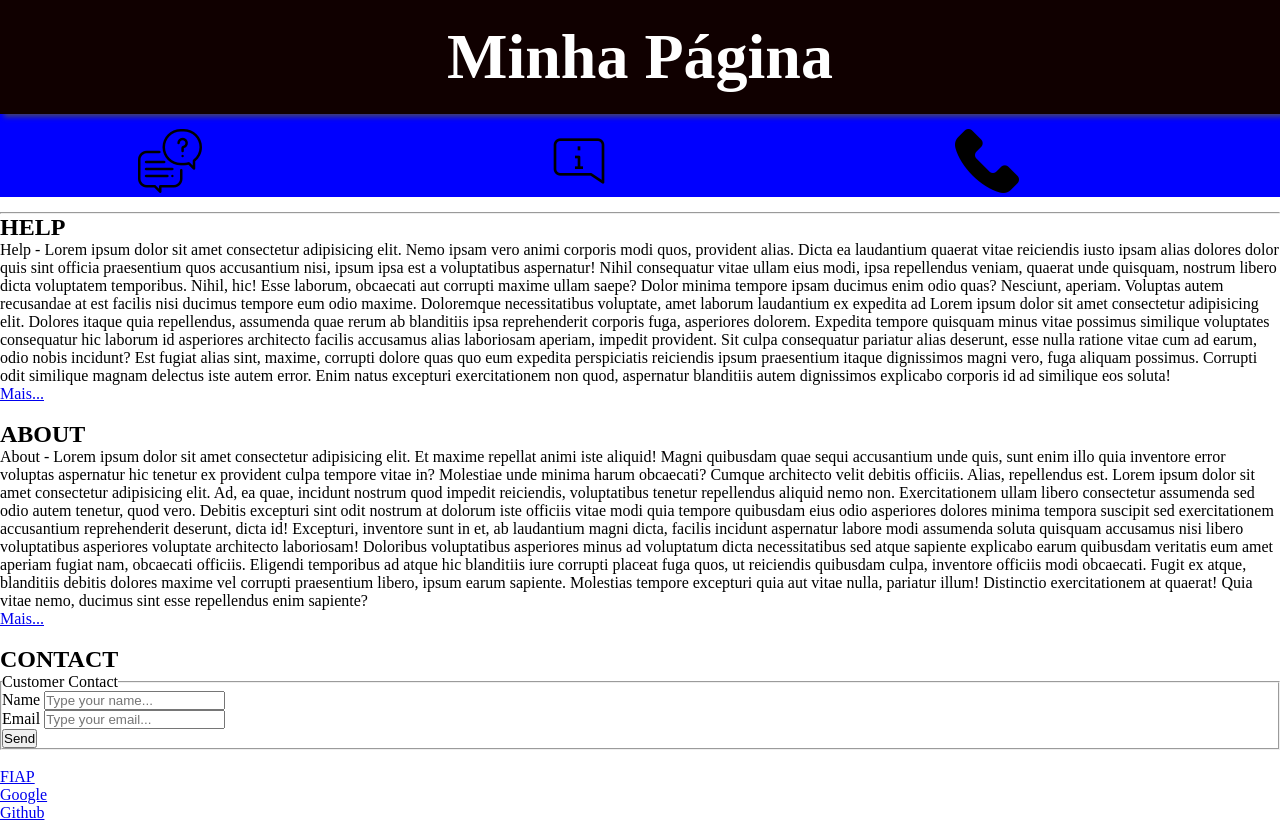
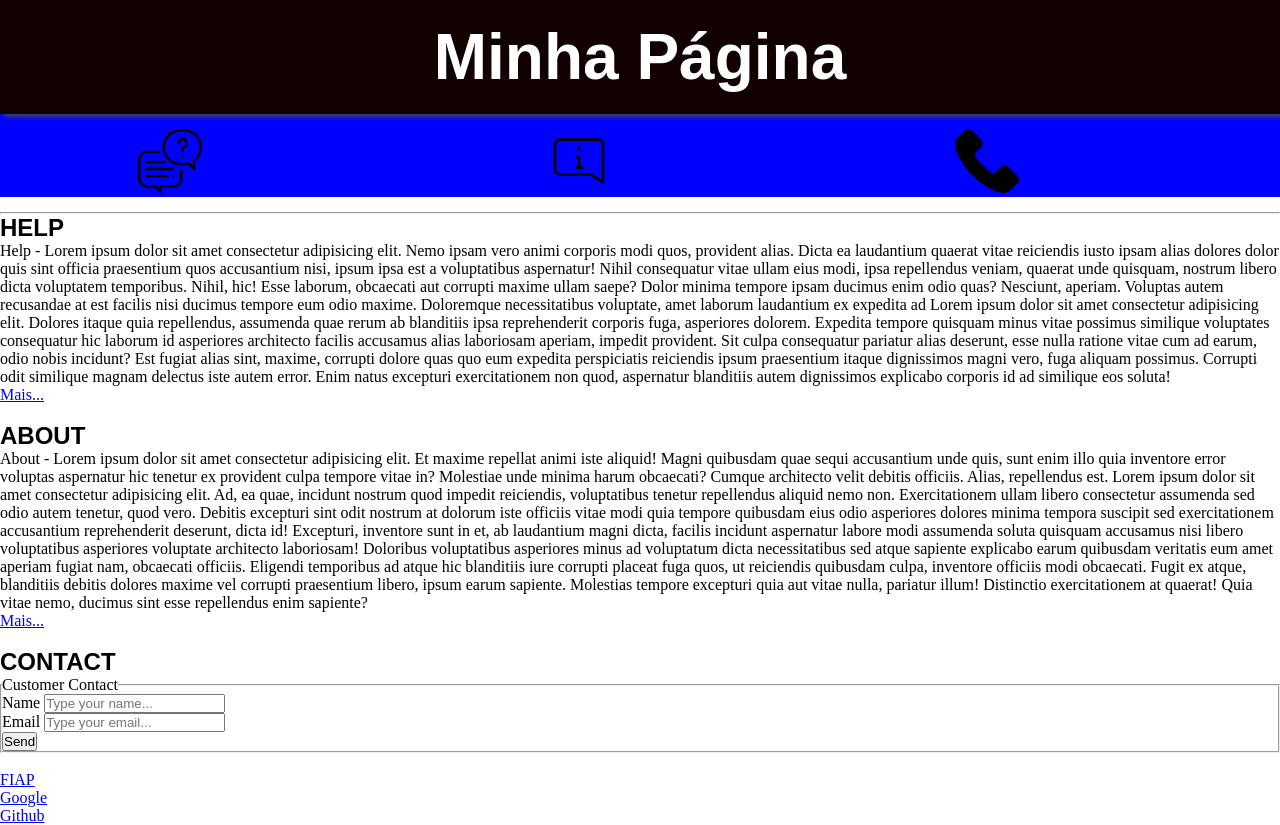
Before and after one commit to LucasVB2729/FrontEnd_Design_Engineering, a plain HTML site: page index.html in a window 1280 px wide. Shown: the top 825 px of the page. Drawn offline with Linux system fonts and the light colour scheme.

Commit message:
h1 e h2 Fonte Serif

```diff
--- a/index.css
+++ b/index.css
@@ -38,9 +38,9 @@ ul {
 }
 
 .h1 {
-
+    font-family: sans-serif;
 }
 
 .h2 {
-
+    font-family: sans-serif;
 }
--- a/index.html
+++ b/index.html
@@ -18,7 +18,9 @@
     <div class="container">
       <!-- O container é uma div que serve como contêiner geral para todo o conteúdo da página. -->
       <header id="cabecalho">
-        <h1>Minha Página</h1>
+        <h1 class="h1">
+          Minha Página
+        </h1>
         <nav>
           <ul>
             <li>
```
